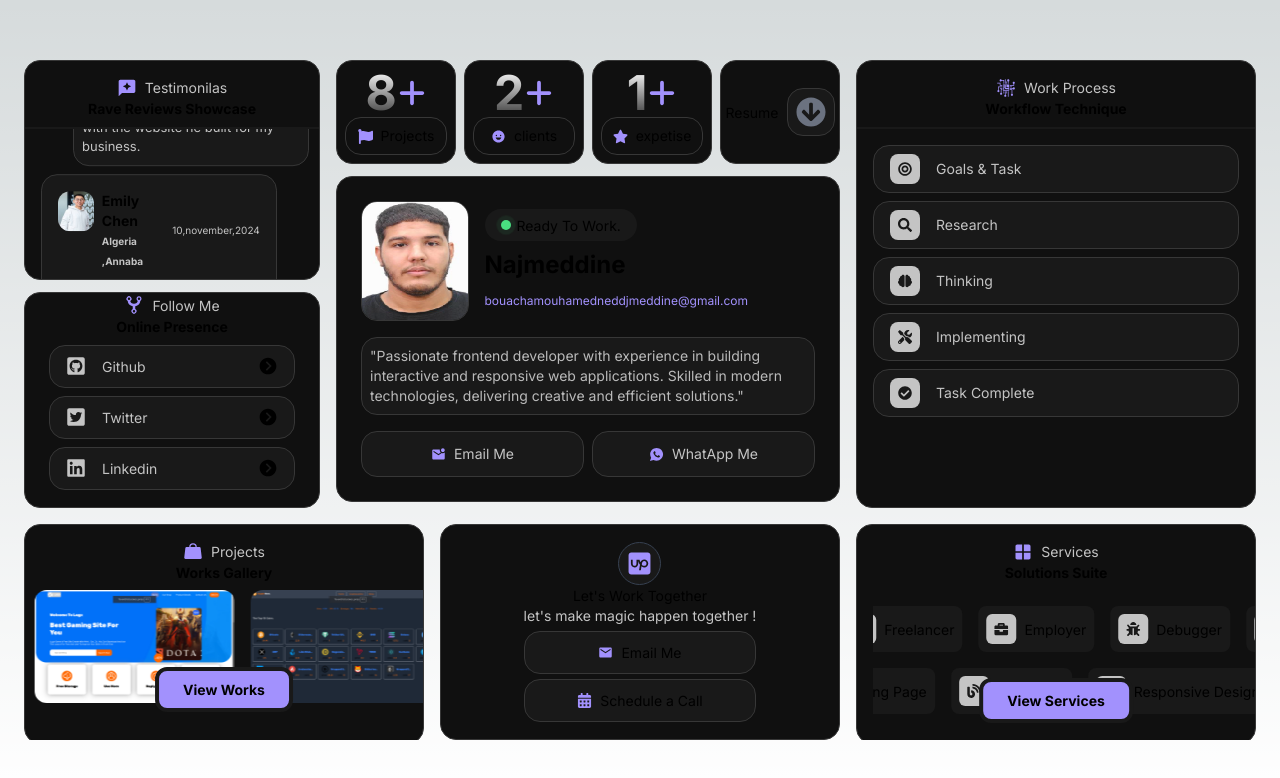
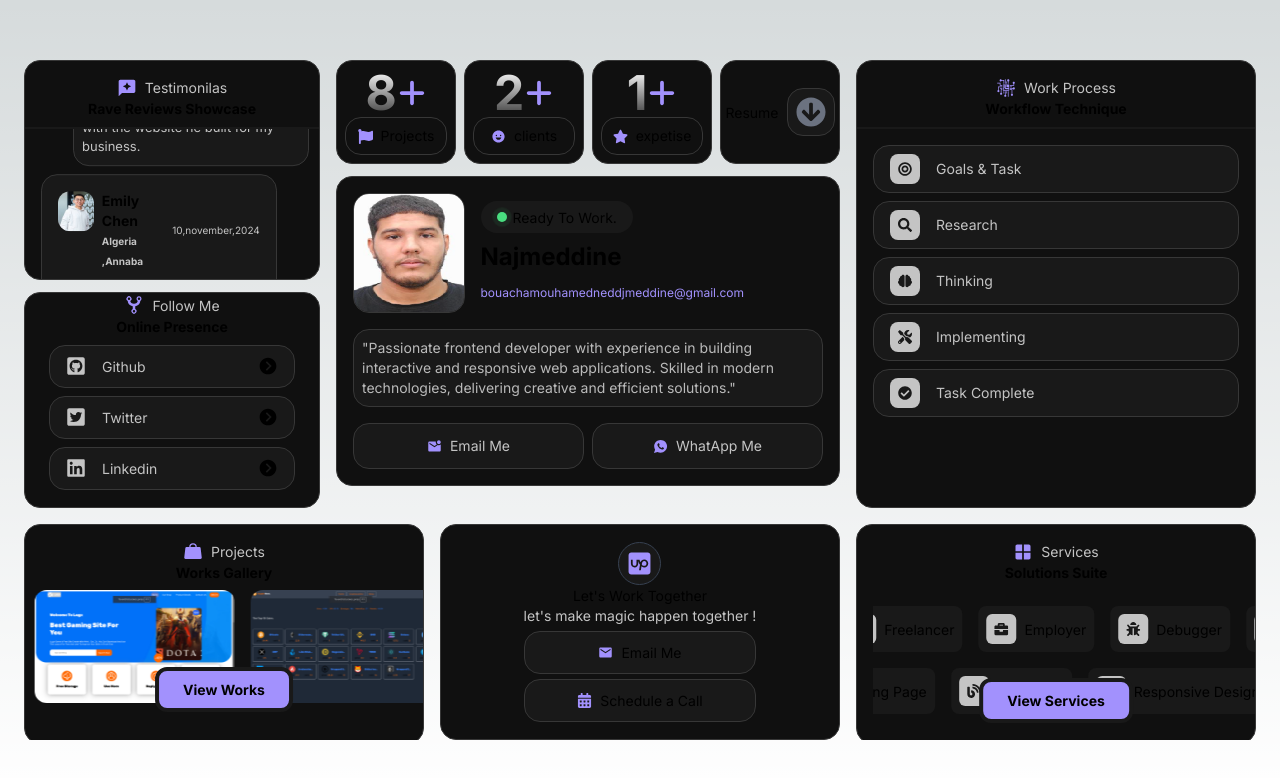
Before and after one commit to Bouacha23/devProfile, a Next.js app: page / in a window 1280 px wide. Shown: the top 778 px of the page. Built offline with nearby package versions, Linux system fonts and the light colour scheme.

Commit message:
Update profile

```diff
--- a/app/ui/main/profile.jsx
+++ b/app/ui/main/profile.jsx
@@ -9,7 +9,7 @@ import { IoLogoWhatsapp } from "react-icons/io";
 function Profile () {
 
   return (
-    <div className='grid h-fit grid-cols-4  lg:p-6 bg-primary round h-fit gap-x-2 gap-y-4 md:col-span-3 lg:col-start-4 lg:col-span-5 lg:row-span-2  '>
+    <div className='grid h-fit grid-cols-4  p-4  bg-primary round h-fit gap-x-2 gap-y-4 md:col-span-3 lg:col-start-4 lg:col-span-5 lg:row-span-2  '>
        <Image  className='bg-white round col-span-1 sm:col-span-1 w-[120px] h-[120px] cover  '  src= "/prof.png" width={50} height={50 } alt='prifleimg' />
 
        <div className="textone col-span-2 grid gap-2 p  sm:translate-x-0">
```
